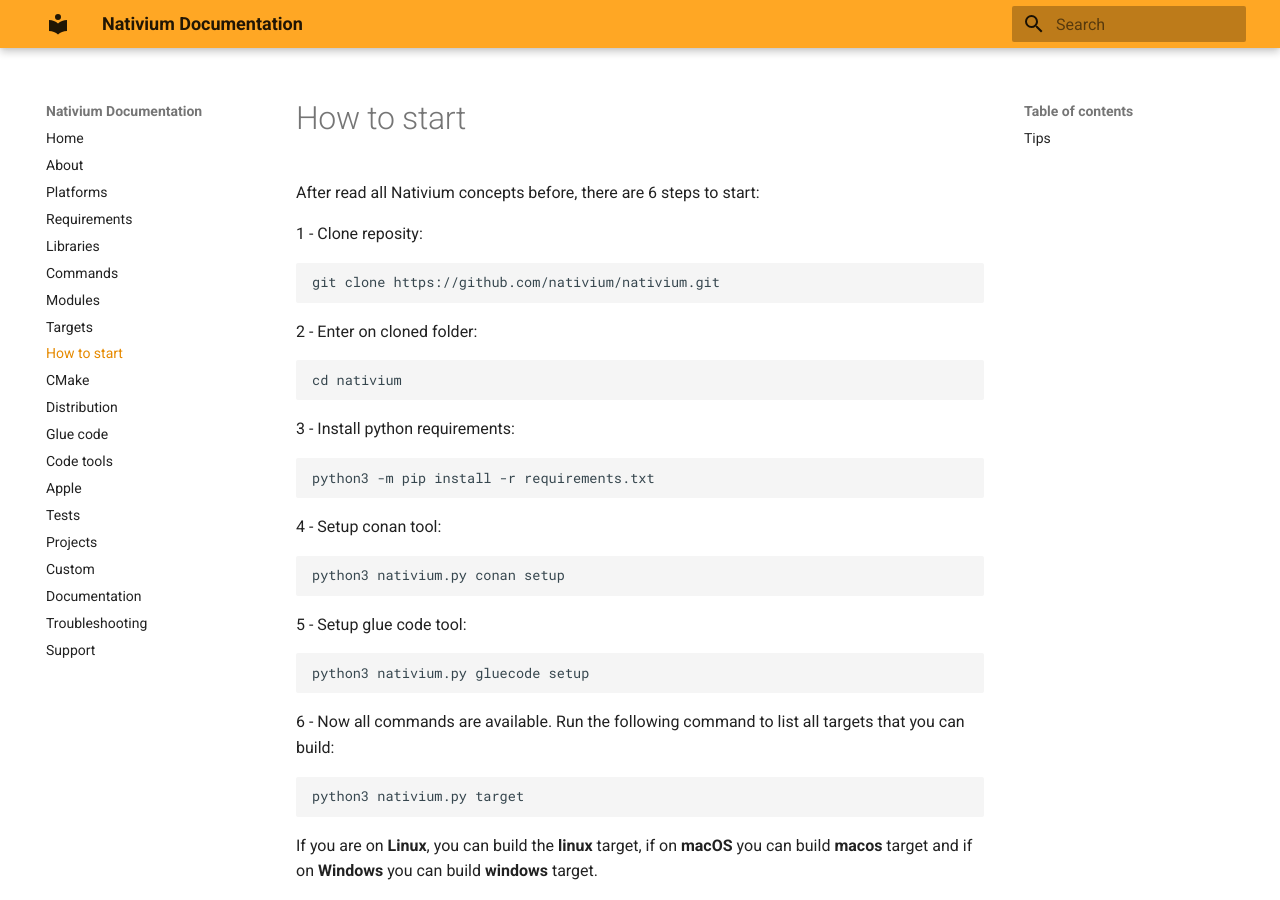
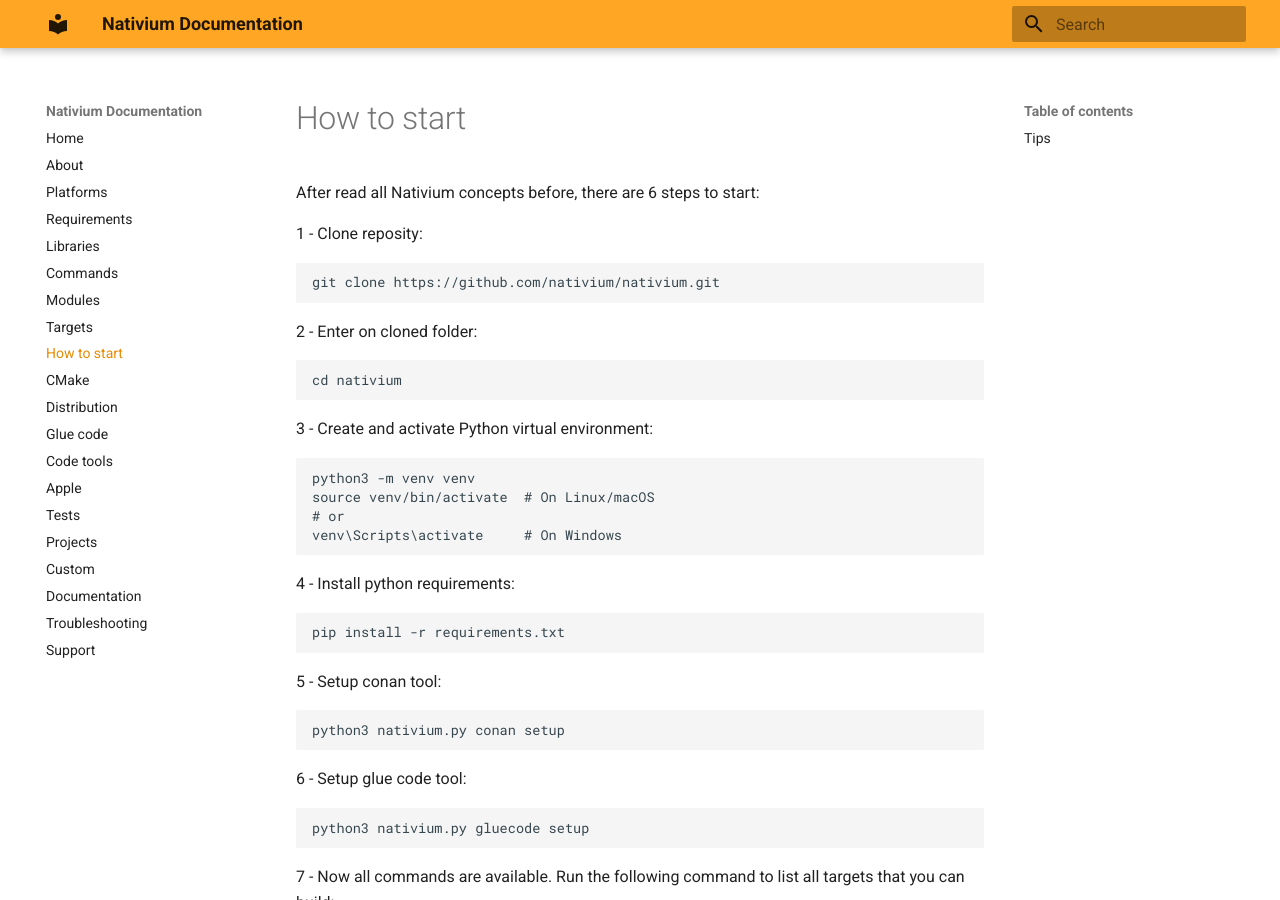
Before and after one commit to nativium/nativium, an MkDocs documentation site: the page built from docs/main/docs/how-to-start.md, in a window 1280 px wide and 900 px high. Built offline with MkDocs 1.6.1 and Material for MkDocs 9.7.7, drawn with Linux system fonts in a browser that asks for light colours; some of the changed text lies outside the part shown.

Commit message:
update python and docs

````diff
--- a/docs/main/docs/how-to-start.md
+++ b/docs/main/docs/how-to-start.md
@@ -14,25 +14,34 @@
 cd nativium
 ```
 
-3 - Install python requirements:
+3 - Create and activate Python virtual environment:
 
 ```
-python3 -m pip install -r requirements.txt
+python3 -m venv venv
+source venv/bin/activate  # On Linux/macOS
+# or
+venv\Scripts\activate     # On Windows
 ```
 
-4 -  Setup conan tool:
+4 - Install python requirements:
+
+```
+pip install -r requirements.txt
+```
+
+5 -  Setup conan tool:
 
 ```
 python3 nativium.py conan setup
 ```
 
-5 - Setup glue code tool:
+6 - Setup glue code tool:
 
 ```
 python3 nativium.py gluecode setup
 ```
 
-6 - Now all commands are available. Run the following command to list all targets that you can build:
+7 - Now all commands are available. Run the following command to list all targets that you can build:
 
 ```
 python3 nativium.py target
````
Also changed, not shown: 7 other files.
